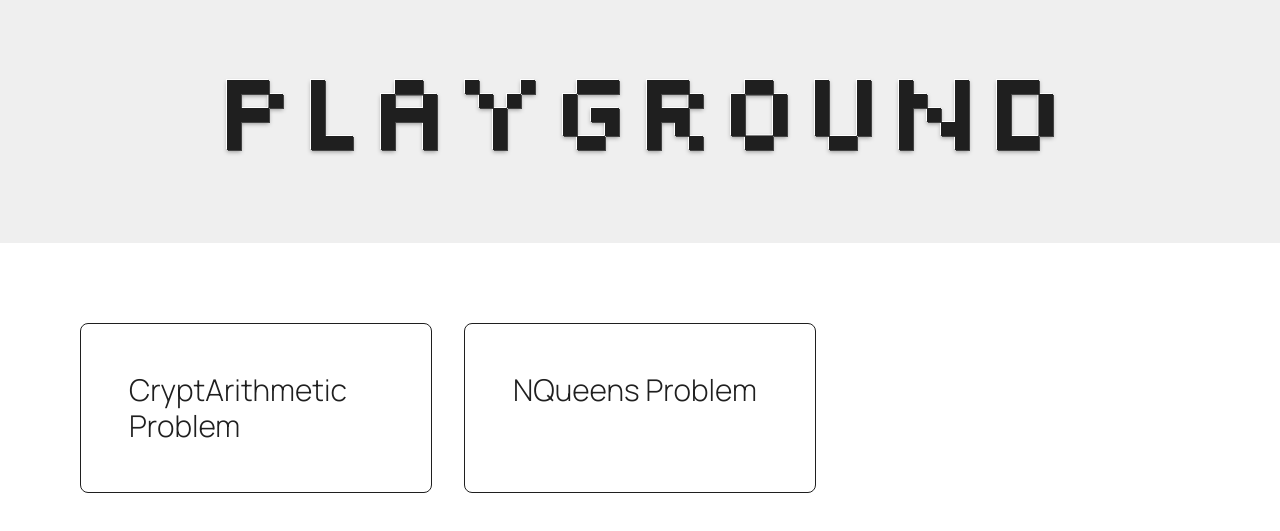
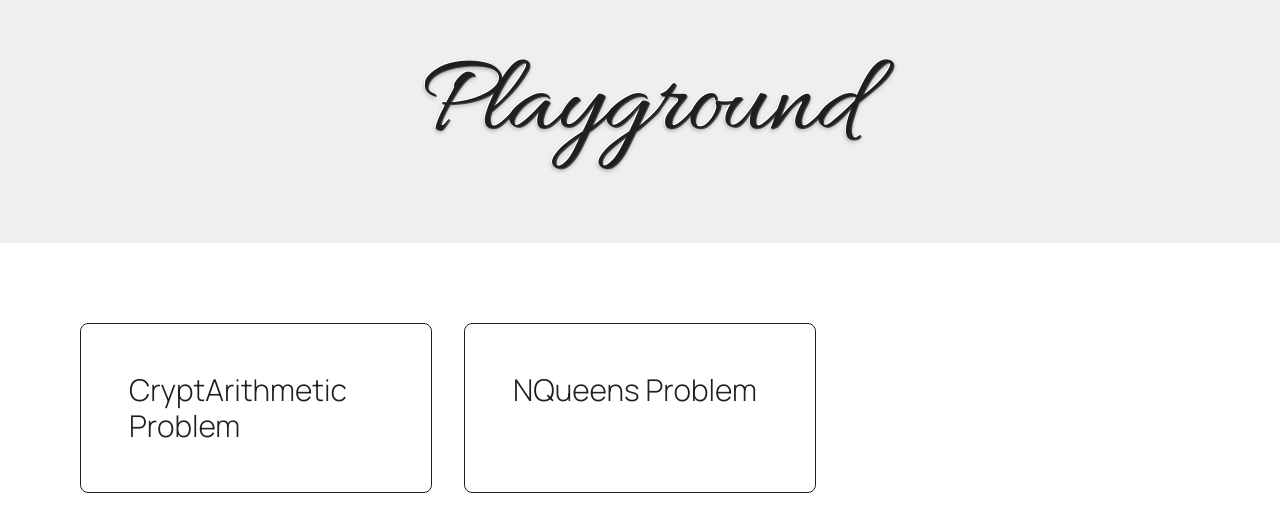
Before and after one commit to yashjawale/playground, an Astro site: page / in a window 1280 px wide. Shown: the part 61-592 px from the top of the page. Built offline with nearby package versions, Linux system fonts and the light colour scheme; Astro itself is replaced by a stand-in of ours.

Commit message:
Update fonts

```diff
--- a/package.json
+++ b/package.json
@@ -15,6 +15,7 @@
     "@astrojs/react": "^3.3.4",
     "@astrojs/tailwind": "^5.1.0",
     "@fontsource-variable/manrope": "^5.0.20",
+    "@fontsource/allura": "^5.0.22",
     "@fontsource/silkscreen": "^5.0.20",
     "@iconify-json/mdi": "^1.1.66",
     "@types/react": "^18.3.2",
--- a/src/env.d.ts
+++ b/src/env.d.ts
@@ -1 +1,2 @@
+/// <reference path="../.astro/types.d.ts" />
 /// <reference types="astro/client" />
--- a/src/layouts/Layout.astro
+++ b/src/layouts/Layout.astro
@@ -8,7 +8,7 @@ const { title, description } = Astro.props
 import BaseHead from '../components/BaseHead.astro'
 import Header from '../components/Header.astro'
 import { SITE_DESCRIPTION } from '../consts'
-import '@fontsource/silkscreen'
+import '@fontsource/allura'
 import '@fontsource-variable/manrope'
 ---
 
--- a/tailwind.config.mjs
+++ b/tailwind.config.mjs
@@ -12,7 +12,7 @@ export default {
 				basecolor: 'rgb(var(--color-base) / <alpha-value>)',
 			},
 			fontFamily: {
-				title: ["Silkscreen", ...defaultTheme.fontFamily.sans],
+				title: ["Allura", ...defaultTheme.fontFamily.sans],
 				sans: ["Manrope", ...defaultTheme.fontFamily.sans]
 			},
 		},
```
Also changed, not shown: 1 other file.
